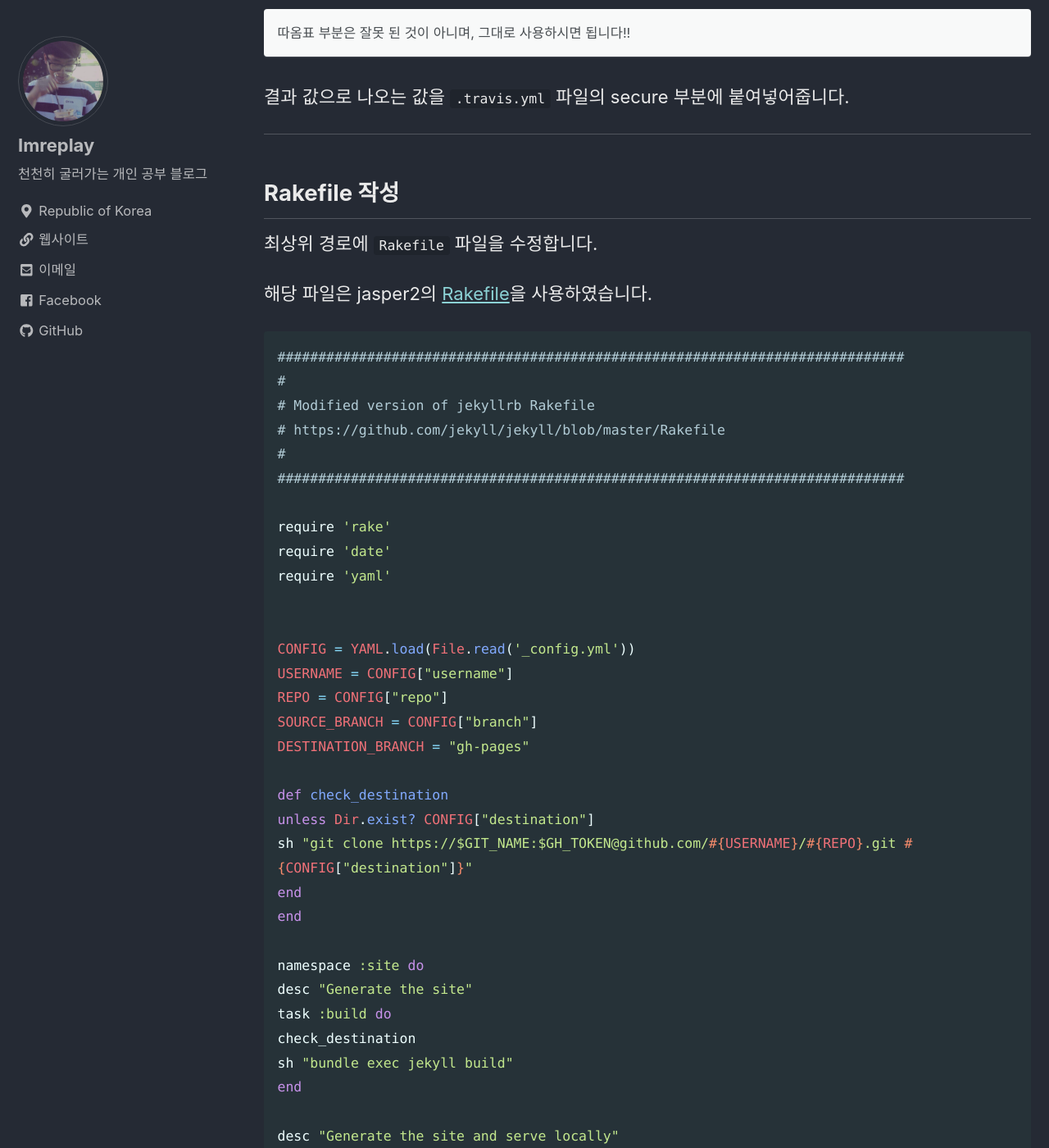
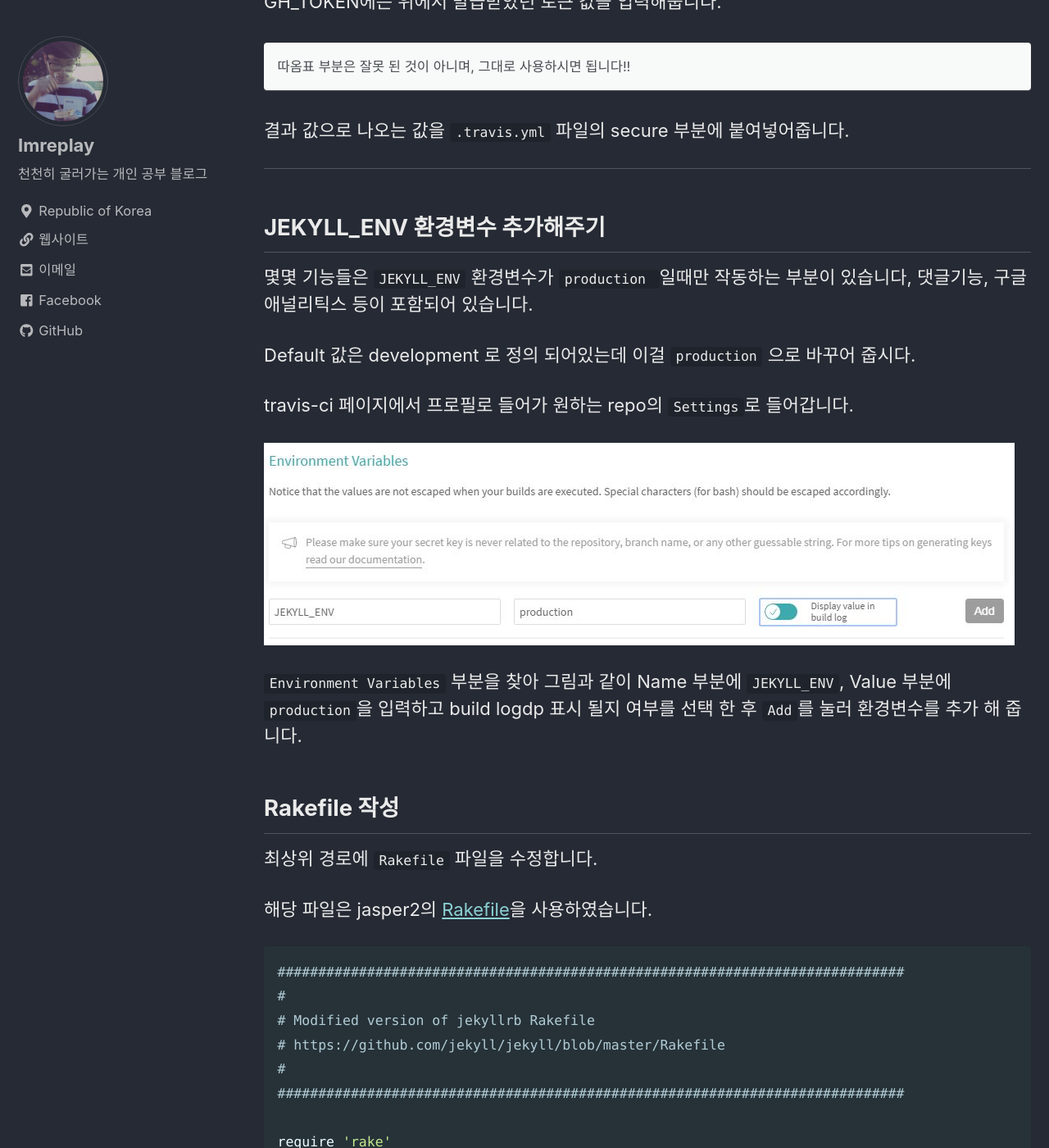
Before and after one commit to imreplay/blog_old, a Jekyll site: the page built from _posts/2018-07-02-Travis-ci를 통해 배포자동화.md, in a window 1280 px wide and 1400 px high, scrolled down 8397 px. Shown: the whole window at 82% size. Built offline with Jekyll 4.4.1, drawn with Linux system fonts in a browser that asks for light colours; nearby versions of some CDN libraries; comment, search, counter and statistics services are not loaded; a style sheet for code colours, icons or effects is not loaded; some of the changed text lies outside the part shown.

Commit message:
환경변수 추가하는 내용 추가

```diff
--- a/_layouts/single.html
+++ b/_layouts/single.html
@@ -63,7 +63,7 @@ layout: default
       {% include post_pagination.html %}
     </div>
 
-    {% if site.comments.provider and page.comments %}
+    {% if site.comments.provider == 'production' and page.comments %}
       {% include comments.html %}
     {% endif %}
   </article>
--- a/_posts/2018-07-02-Travis-ci를 통해 배포자동화.md
+++ b/_posts/2018-07-02-Travis-ci를 통해 배포자동화.md
@@ -192,6 +192,18 @@ GIT_NAME에는 Github 사용자 이름, GIT_EMAIL에는 Github에서 사용하
 
 ---
 
+## JEKYLL_ENV 환경변수 추가해주기
+
+몇몇 기능들은 `JEKYLL_ENV` 환경변수가 `production `일때만 작동하는 부분이 있습니다, 댓글기능, 구글 애널리틱스 등이 포함되어 있습니다.
+
+Default 값은 development 로 정의 되어있는데 이걸 `production` 으로 바꾸어 줍시다.
+
+travis-ci 페이지에서 프로필로 들어가 원하는 repo의 `Settings`로 들어갑니다.
+
+![env](/assets/img/env.jpg)
+
+`Environment Variables` 부분을 찾아 그림과 같이 Name 부분에 `JEKYLL_ENV`, Value 부분에 `production`을 입력하고 build logdp 표시 될지 여부를 선택 한 후 `Add`를 눌러 환경변수를 추가 해 줍니다.
+
 ## Rakefile 작성
 
 최상위 경로에 `Rakefile` 파일을 수정합니다.
```
Also changed, not shown: assets/img/env.jpg (added).
